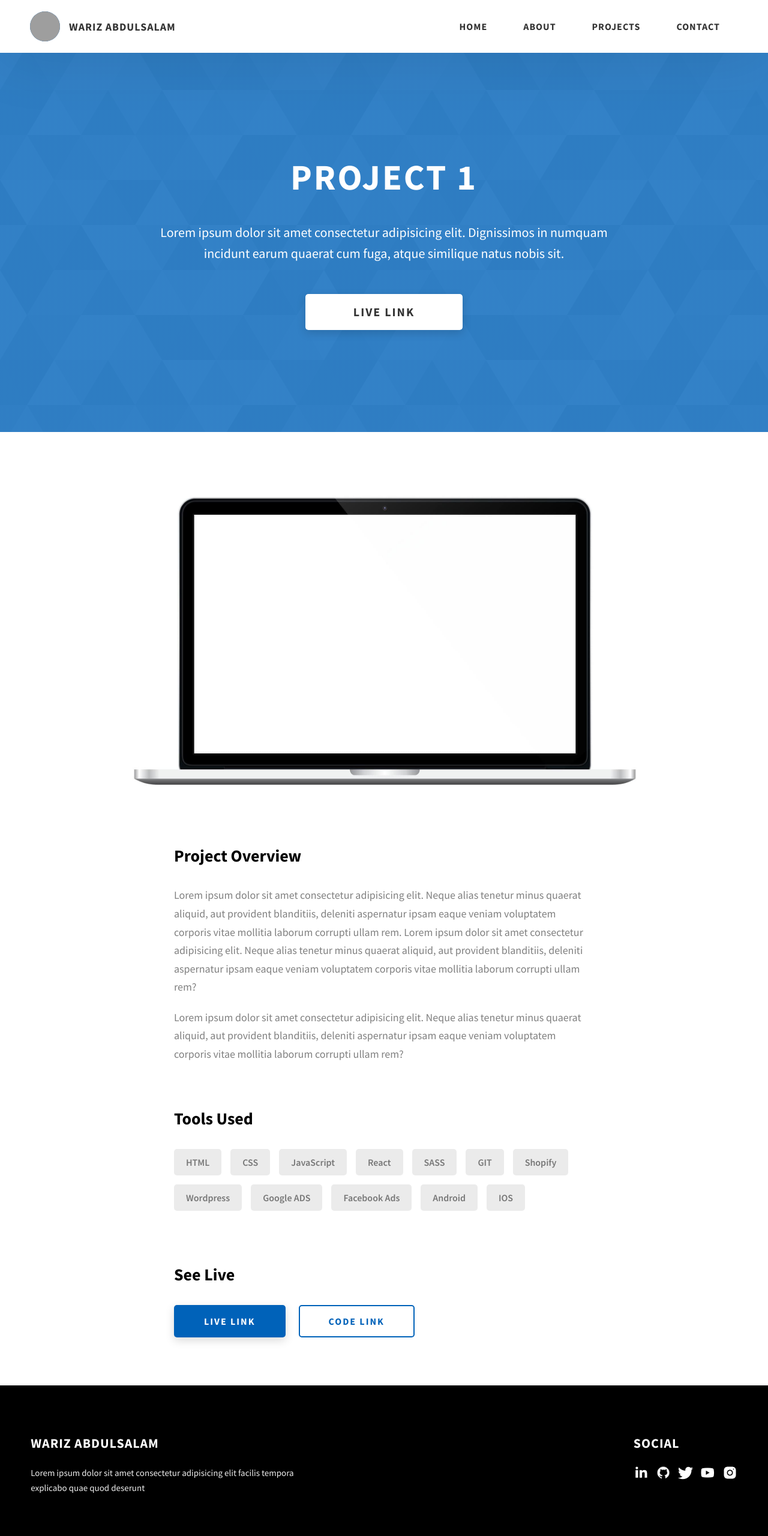
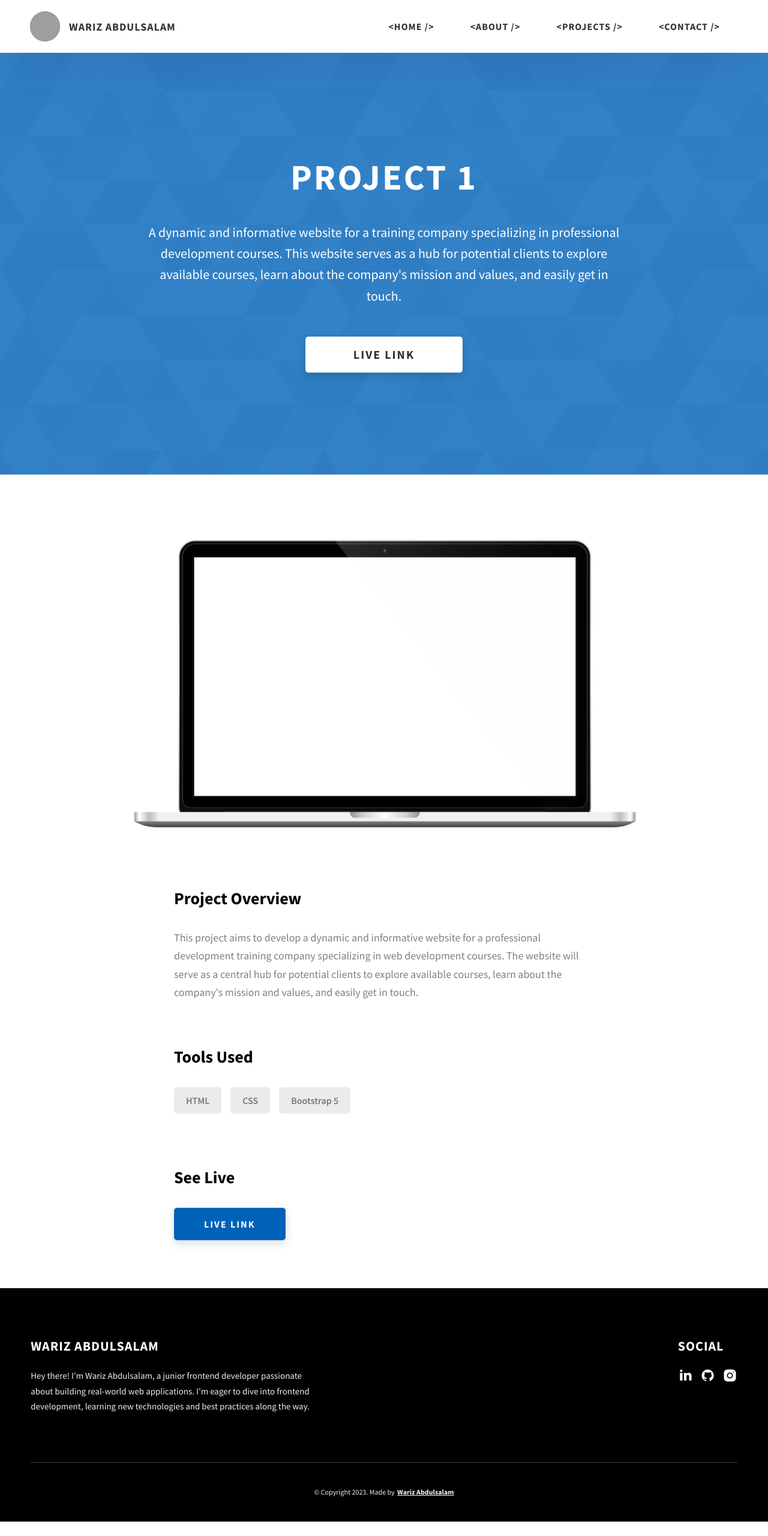
Before and after one commit to AbdulsalamWariz/portfolio, a website: page project-1.html in a window 1280 px wide. Shown: the top 2560 px of the page at 60% size. After the commit the page ends 2536 px from the top, so only its background shows below. Drawn offline with Linux system fonts and the light colour scheme; grey boxes are pictures that could not be loaded.

Commit message:
Update project-1.html

```diff
--- a/project-1.html
+++ b/project-1.html
@@ -32,18 +32,24 @@
         <div class="header__main">
           <ul class="header__links">
             <li class="header__link-wrapper">
-              <a href="./index.html" class="header__link"> Home </a>
+              <a href="./index.html" class="header__link"
+                ><span><</span>Home <span>/></span></a
+              >
             </li>
             <li class="header__link-wrapper">
-              <a href="./index.html#about" class="header__link">About </a>
+              <a href="./index.html#about" class="header__link"
+                ><span><</span>About <span>/></span></a
+              >
             </li>
             <li class="header__link-wrapper">
               <a href="./index.html#projects" class="header__link">
-                Projects
+                <span><</span>Projects <span>/></span>
               </a>
             </li>
             <li class="header__link-wrapper">
-              <a href="./index.html#contact" class="header__link"> Contact </a>
+              <a href="./index.html#contact" class="header__link"
+                ><span><</span>Contact <span>/></span></a
+              >
             </li>
           </ul>
           <div class="header__main-ham-menu-cont">
@@ -64,19 +70,25 @@
         <div class="header__sm-menu-content">
           <ul class="header__sm-menu-links">
             <li class="header__sm-menu-link">
-              <a href="./index.html"> Home </a>
+              <a href="./index.html"><span><</span>Home <span>/></span></a>
             </li>
 
             <li class="header__sm-menu-link">
-              <a href="./index.html#about"> About </a>
+              <a href="./index.html#about"
+                ><span><</span>About <span>/></span></a
+              >
             </li>
 
             <li class="header__sm-menu-link">
-              <a href="./index.html#projects"> Projects </a>
+              <a href="./index.html#projects"
+                ><span><</span>Projects <span>/></span></a
+              >
             </li>
 
             <li class="header__sm-menu-link">
-              <a href="./index.html#contact"> Contact </a>
+              <a href="./index.html#contact"
+                ><span><</span>Contact <span>/></span></a
+              >
             </li>
           </ul>
         </div>
@@ -87,13 +99,20 @@
         <h1 class="heading-primary">Project 1</h1>
         <div class="project-cs-hero__info">
           <p class="text-primary">
-            Lorem ipsum dolor sit amet consectetur adipisicing elit. Dignissimos
-            in numquam incidunt earum quaerat cum fuga, atque similique natus
-            nobis sit.
+            A dynamic and informative website for a training company
+            specializing in professional development courses. This website
+            serves as a hub for potential clients to explore available courses,
+            learn about the company's mission and values, and easily get in
+            touch.
           </p>
         </div>
         <div class="project-cs-hero__cta">
-          <a href="https://abdulsalamwariz.github.io/bootstrap/" class="btn btn--bg" target="_blank">Live Link</a>
+          <a
+            href="https://abdulsalamwariz.github.io/bootstrap/"
+            class="btn btn--bg"
+            target="_blank"
+            >Live Link</a
+          >
         </div>
       </div>
     </section>
@@ -111,20 +130,11 @@
             <div class="project-details__desc">
               <h3 class="project-details__content-title">Project Overview</h3>
               <p class="project-details__desc-para">
-                Lorem ipsum dolor sit amet consectetur adipisicing elit. Neque
-                alias tenetur minus quaerat aliquid, aut provident blanditiis,
-                deleniti aspernatur ipsam eaque veniam voluptatem corporis vitae
-                mollitia laborum corrupti ullam rem. Lorem ipsum dolor sit amet
-                consectetur adipisicing elit. Neque alias tenetur minus quaerat
-                aliquid, aut provident blanditiis, deleniti aspernatur ipsam
-                eaque veniam voluptatem corporis vitae mollitia laborum corrupti
-                ullam rem?
-              </p>
-              <p class="project-details__desc-para">
-                Lorem ipsum dolor sit amet consectetur adipisicing elit. Neque
-                alias tenetur minus quaerat aliquid, aut provident blanditiis,
-                deleniti aspernatur ipsam eaque veniam voluptatem corporis vitae
-                mollitia laborum corrupti ullam rem?
+                This project aims to develop a dynamic and informative website
+                for a professional development training company specializing in
+                web development courses. The website will serve as a central hub
+                for potential clients to explore available courses, learn about
+                the company's mission and values, and easily get in touch.
               </p>
             </div>
             <div class="project-details__tools-used">
@@ -132,16 +142,7 @@
               <div class="skills">
                 <div class="skills__skill">HTML</div>
                 <div class="skills__skill">CSS</div>
-                <div class="skills__skill">JavaScript</div>
-                <div class="skills__skill">React</div>
-                <div class="skills__skill">SASS</div>
-                <div class="skills__skill">GIT</div>
-                <div class="skills__skill">Shopify</div>
-                <div class="skills__skill">Wordpress</div>
-                <div class="skills__skill">Google ADS</div>
-                <div class="skills__skill">Facebook Ads</div>
-                <div class="skills__skill">Android</div>
-                <div class="skills__skill">IOS</div>
+                <div class="skills__skill">Bootstrap 5</div>
               </div>
             </div>
             <div class="project-details__links">
@@ -152,12 +153,12 @@
                 target="_blank"
                 >Live Link</a
               >
-              <a
+              <!-- <a
                 href="#"
                 class="btn btn--med btn--theme-inv project-details__links-btn"
                 target="_blank"
                 >Code Link</a
-              >
+              > -->
             </div>
           </div>
         </div>
@@ -171,35 +172,33 @@
               <span>Social</span>
             </h2>
             <div class="main-footer__social-cont">
-              <a target="_blank" rel="noreferrer" href="#">
+              <a
+                target="_blank"
+                rel="noreferrer"
+                href="https://www.linkedin.com/in/wariz-web"
+              >
                 <img
                   class="main-footer__icon"
                   src="./assets/png/linkedin-ico.png"
                   alt="icon"
                 />
               </a>
-              <a target="_blank" rel="noreferrer" href="#">
+              <a
+                target="_blank"
+                rel="noreferrer"
+                href="https://www.github.com/AbdulsalamWariz"
+              >
                 <img
                   class="main-footer__icon"
                   src="./assets/png/github-ico.png"
                   alt="icon"
                 />
               </a>
-              <a target="_blank" rel="noreferrer" href="#">
-                <img
-                  class="main-footer__icon"
-                  src="./assets/png/twitter-ico.png"
-                  alt="icon"
-                />
-              </a>
-              <a target="_blank" rel="noreferrer" href="#">
-                <img
-                  class="main-footer__icon"
-                  src="./assets/png/yt-ico.png"
-                  alt="icon"
-                />
-              </a>
-              <a target="_blank" rel="noreferrer" href="#">
+              <a
+                target="_blank"
+                rel="noreferrer"
+                href="https://www.instagram.com/abdulsalam_wariz"
+              >
                 <img
                   class="main-footer__icon main-footer__icon--mr-none"
                   src="./assets/png/insta-ico.png"
@@ -211,17 +210,17 @@
           <div class="main-footer__row main-footer__row-2">
             <h4 class="heading heading-sm text-lt">Wariz Abdulsalam</h4>
             <p class="main-footer__short-desc">
-              Lorem ipsum dolor sit amet consectetur adipisicing elit facilis
-              tempora explicabo quae quod deserunt
+              Hey there! I'm Wariz Abdulsalam, a junior frontend developer
+              passionate about building real-world web applications. I'm eager
+              to dive into frontend development, learning new technologies and
+              best practices along the way.
             </p>
           </div>
         </div>
 
         <div class="main-footer__lower">
-          &copy; Copyright 2021. Made by
-          <a rel="noreferrer" target="_blank" href=""
-            >Wariz Abdulsalam</a
-          >
+          &copy; Copyright 2023. Made by
+          <a rel="noreferrer" target="_blank" href="">Wariz Abdulsalam</a>
         </div>
       </div>
     </footer>
```
